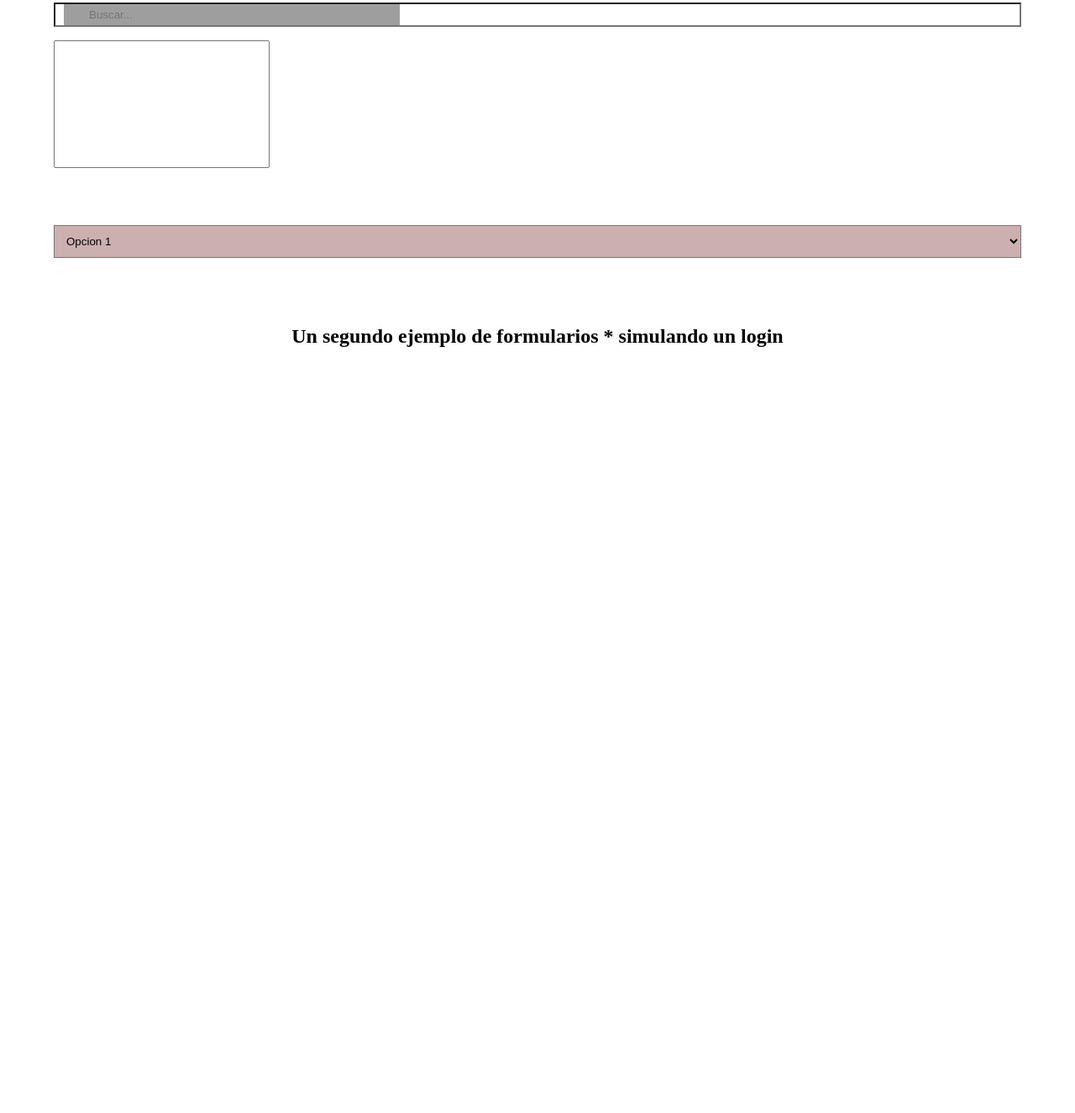
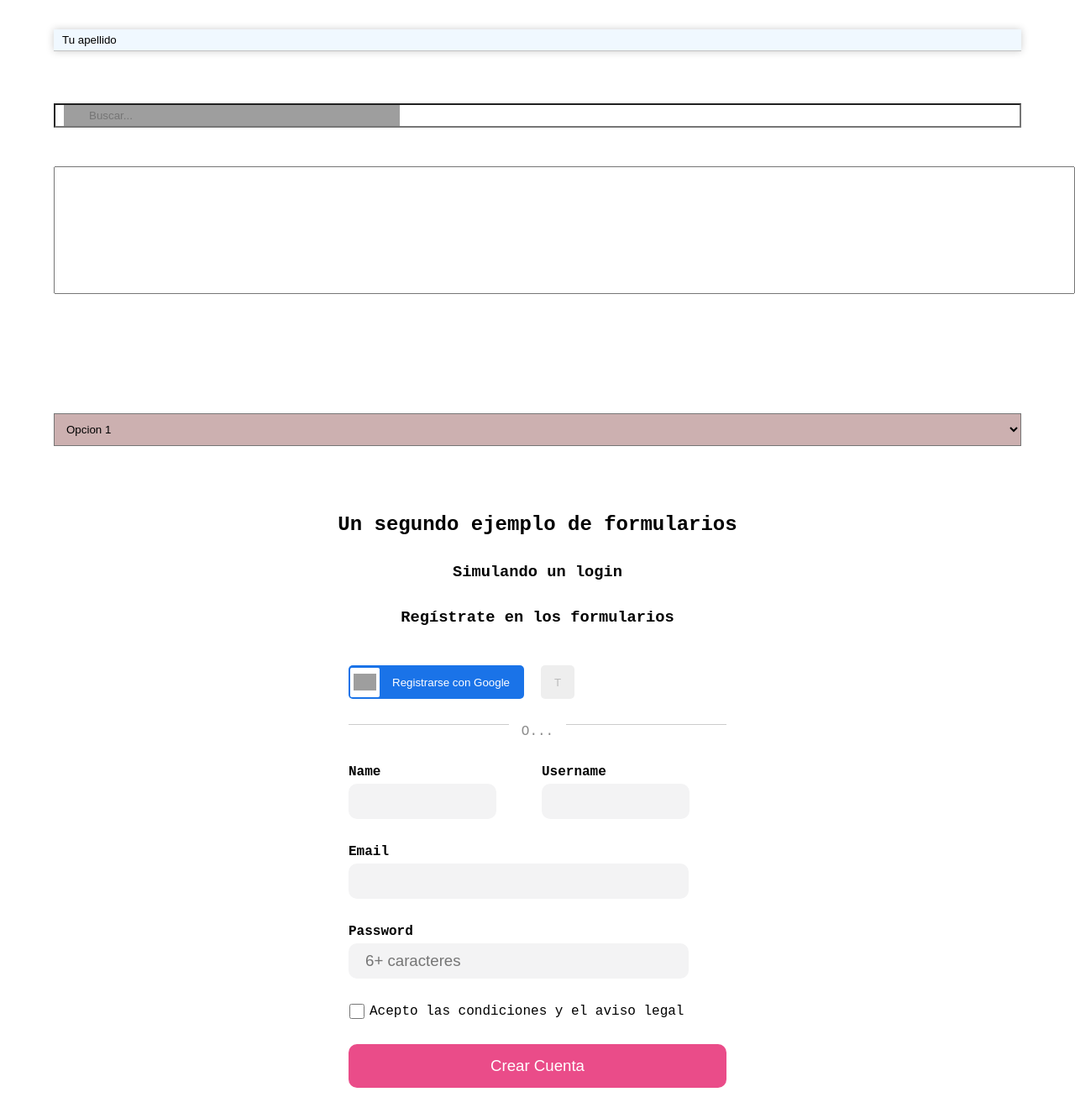
Before and after one commit to eugenia1984/open_bootcamp, a plain HTML site: page 02_html_css/07_formularios/formularios.html in a window 1280 px wide. Shown: the part 379-1704 px from the top of the page at 84% size. Before the commit the page ends 809 px from the top, so only its background shows below. Drawn offline with Linux system fonts and the light colour scheme; grey boxes are pictures that could not be loaded.

Commit message:
agrego el segundo ejemplo de formulario

```diff
--- a/02_html_css/07_formularios/estilos.css
+++ b/02_html_css/07_formularios/estilos.css
@@ -6,12 +6,20 @@
   box-sizing: border-box;
 }
 
+@import url('https://fonts.googleapis.com/css2?family=Ubuntu+Mono:wght@400;700&display=swap');
+
+body {
+  font-family:  'Ubuntu Mono', monospace;;
+}
+
 h1,
-h2 {
+h2,
+h3 {
   text-align: center;
   padding: 1rem;
 }
 
+/* primer formulario */
 .input-form-1 {
   width: 90%;
   margin: 1rem 5%;
@@ -72,3 +80,169 @@ select {
   padding: 10px;
   background-color: #ccb0b0;
 }
+
+/* segundo formulario */
+
+.container {
+  margin: auto;
+  display: flex;
+  flex-direction: column;
+  align-items: center;
+  justify-content: center;
+  gap: 30px;
+  width: 450px;
+}
+
+.buttons {
+  align-self: flex-start;
+  display: flex;
+  gap: 20px;
+}
+
+.google-btn {
+  background-color: #1A73E8;
+  border: none;
+  border-radius: 5px;
+  height: 40px;
+  display: flex;
+  align-items: center;
+  padding: 2px;
+  cursor: pointer;
+}
+
+.google-btn:hover {
+  opacity: 0.75;
+}
+
+.google-btn picture {
+  width: 35px;
+  height: 35px;
+  background-color: white;
+  border-radius: 2px;
+  display: flex;
+  align-items: center;
+  justify-content: center;
+}
+
+.google-btn picture img {
+  width: 75%;
+}
+
+.google-btn span {
+  color: white;
+  font-weight: 500;
+  padding: 15px;
+}
+
+.twitter-btn {
+  color: #bbb;
+  background-color: #eee;
+  border: none;
+  width: 40px;
+  border-radius: 5px;
+  cursor: pointer;
+}
+
+.twitter-btn:hover {
+  background-color: #ddd;
+}
+
+.separator {
+  display: flex;
+  width: 100%;
+  gap: 15px;
+}
+
+.separator hr {
+  flex-grow: 1;
+  border: none;
+  border-top: 1px solid #ccc;
+}
+
+.separator span {
+  color: #8b8b8b;
+}
+
+.section-inputs {
+  display: flex;
+  gap: 10px;
+  width: 100%;
+}
+
+form {
+  display: flex;
+  flex-direction: column;
+  align-items: stretch;
+  gap: 30px;
+}
+
+label {
+  display: flex;
+  flex-direction: column;
+  gap: 5px;
+}
+
+label span {
+  font-weight: 700;
+}
+
+.section-inputs label input {
+  width: 80%;
+  background-color: #f3f3f4;
+  border: none;
+  padding: 10px 20px;
+  border-radius: 10px;
+  outline: none;
+  font-size: 14pt;
+}
+label input {
+  width: 90%;
+  background-color: #f3f3f4;
+  border: none;
+  padding: 10px 20px;
+  border-radius: 10px;
+  outline: none;
+  font-size: 14pt;
+  transition: background-color 0.2s, border 0.2s, box-shadow 0.2s;
+}
+
+label input:hover {
+  background-color: white;
+  border: solid 1px #f3f3f4;
+  box-shadow: 0 0 4px #eb50ff4f;
+}
+label input:focus {
+  background-color: white;
+  border: solid 1px #f3f3f4;
+  box-shadow: 0 0 4px #eb50ff4f;
+}
+
+.checkbox-label {
+  display: flex;
+  flex-direction: row;
+}
+
+.checkbox-label input[type="checkbox"] {
+  width: 20px;
+}
+
+.checkbox-label span {
+  font-weight: 400;
+}
+
+.submit-btn {
+  background-color: #EA4C89;
+  color: white;
+  font-weight: 500;
+  font-size: 14pt;
+  text-align: center;
+  padding: 15px;
+  border: none;
+  border-radius: 10px;
+  cursor: pointer;
+  margin-bottom: 30px;
+}
+
+.submit-btn:hover {
+  opacity: 0.75;
+}
--- a/02_html_css/07_formularios/formularios.html
+++ b/02_html_css/07_formularios/formularios.html
@@ -25,6 +25,51 @@
       <option value="3">Opcion 3</option>
     </select>
   </form>
-  <h2>Un segundo ejemplo de formularios * simulando un login</h2>
+  <h2>Un segundo ejemplo de formularios</h2>
+  <h3>Simulando un login</h3>
+  <div class="container">
+    <h3>Regístrate en los formularios</h3>
+    <div class="buttons">
+        <button class="google-btn">
+            <picture>
+                <img src="https://entredichos.trabajosocial.unlp.edu.ar/wp-content/uploads/sites/6/2016/12/Google_-G-_Logo.svg_.png" alt="logo-google" />
+            </picture>
+            <span>Registrarse con Google</span>
+        </button>
+        <button class="twitter-btn">
+            <picture>T</picture>
+        </button>
+    </div>
+    <div class="separator">
+        <hr>
+        <span>O...</span>
+        <hr>
+    </div>
+    <form action="" method="">
+        <div class="section-inputs">
+            <label for="name">
+                <span>Name</span>
+                <input id="name" name="name" />
+            </label>
+            <label for="username">
+                <span>Username</span>
+                <input id="username" name="username" />
+            </label>
+        </div>
+        <label for="email">
+            <span>Email</span>
+            <input id="email" name="email" />
+        </label>
+        <label for="password">
+            <span>Password</span>
+            <input id="password" name="password" placeholder="6+ caracteres" />
+        </label>
+        <label for="checkbox" class="checkbox-label">
+            <input type="checkbox" id="checkbox">
+            <span>Acepto las condiciones y el aviso legal</span>
+        </label>
+        <button type="submit" class="submit-btn">Crear Cuenta</button>
+    </form>
+</div>
 </body>
 </html>
```
Also changed, not shown: 02_html_css/07_formularios/README.md.
